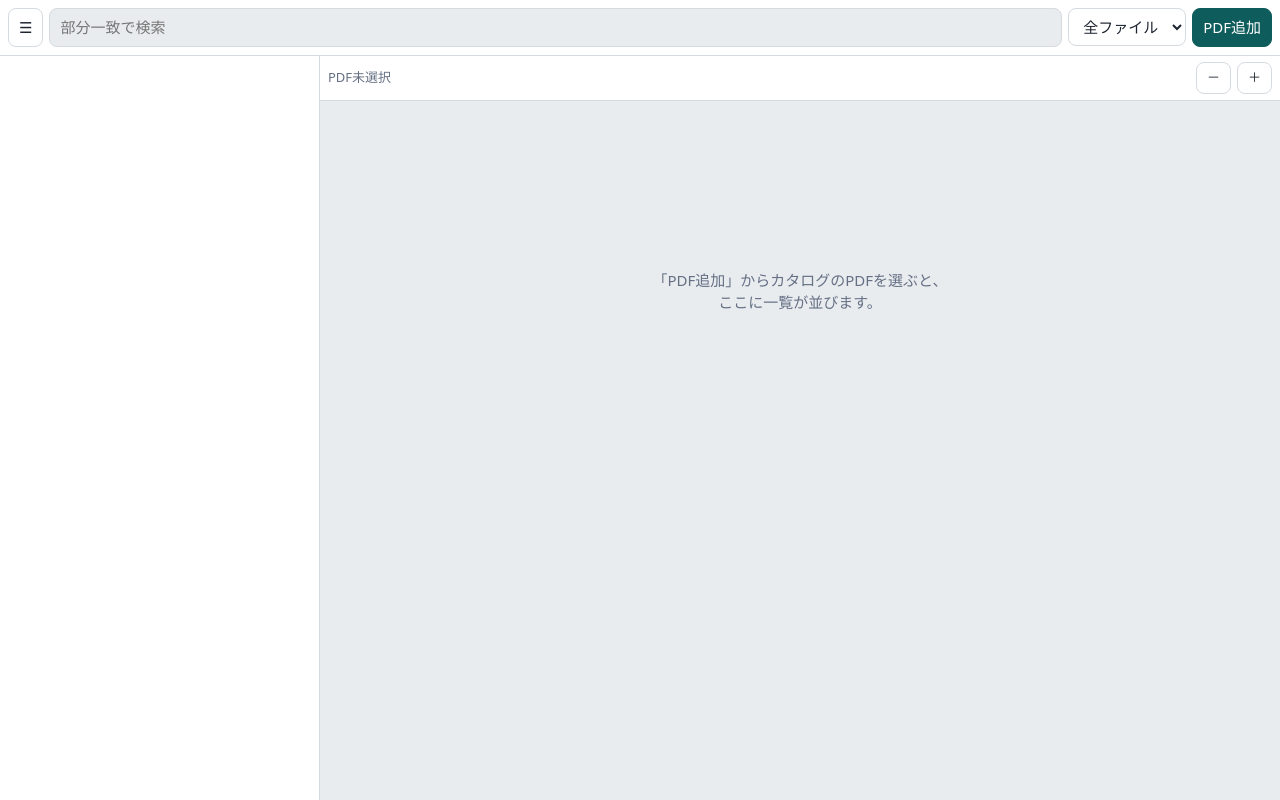
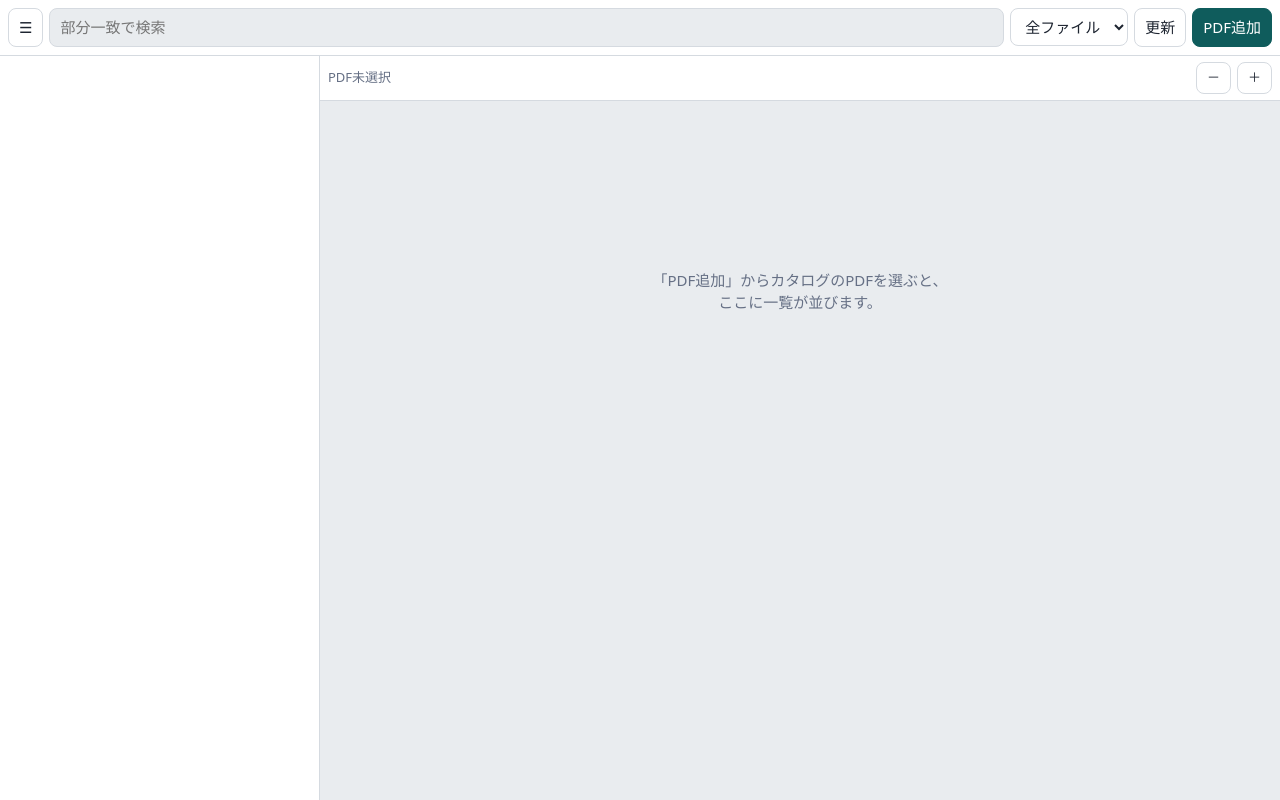
Before and after one commit to AnnTaro/Catalog-PDF-Viewer, a plain HTML site: page index.html in a window 1280 px wide. Drawn offline with Linux system fonts and the light colour scheme.

Commit message:
Add files via upload

```diff
--- a/index.html
+++ b/index.html
@@ -222,7 +222,10 @@ $('zi').onclick=()=>setZoom(zoom+.25);$('zo').onclick=()=>setZoom(zoom-.25);
 $('pages').addEventListener('scroll',()=>{if(doc&&H)$('ttl').textContent=cur.name+'  '+Math.min(doc.numPages,Math.round($('pages').scrollTop/(H+8))+1)+'/'+doc.numPages},{passive:true});
 
 /* ===== Googleドライブ連携（ここに2つ入力すると「更新」ボタンが出ます） ===== */
-const DRIVE={clientId:'',folderId:''};
+const DRIVE={
+  clientId:'471284995724-tc7js5jsj4qkgmhi2gbsmfrk551r5jtl.apps.googleusercontent.com',
+  folderId:'1g1UKUuG6HK2L6JfumGHuh1sjTWxXemcC'
+};
 if(DRIVE.clientId&&DRIVE.folderId)$('sync').hidden=false;
 async function ingest(name,buf,mt){
   await ready;
```
